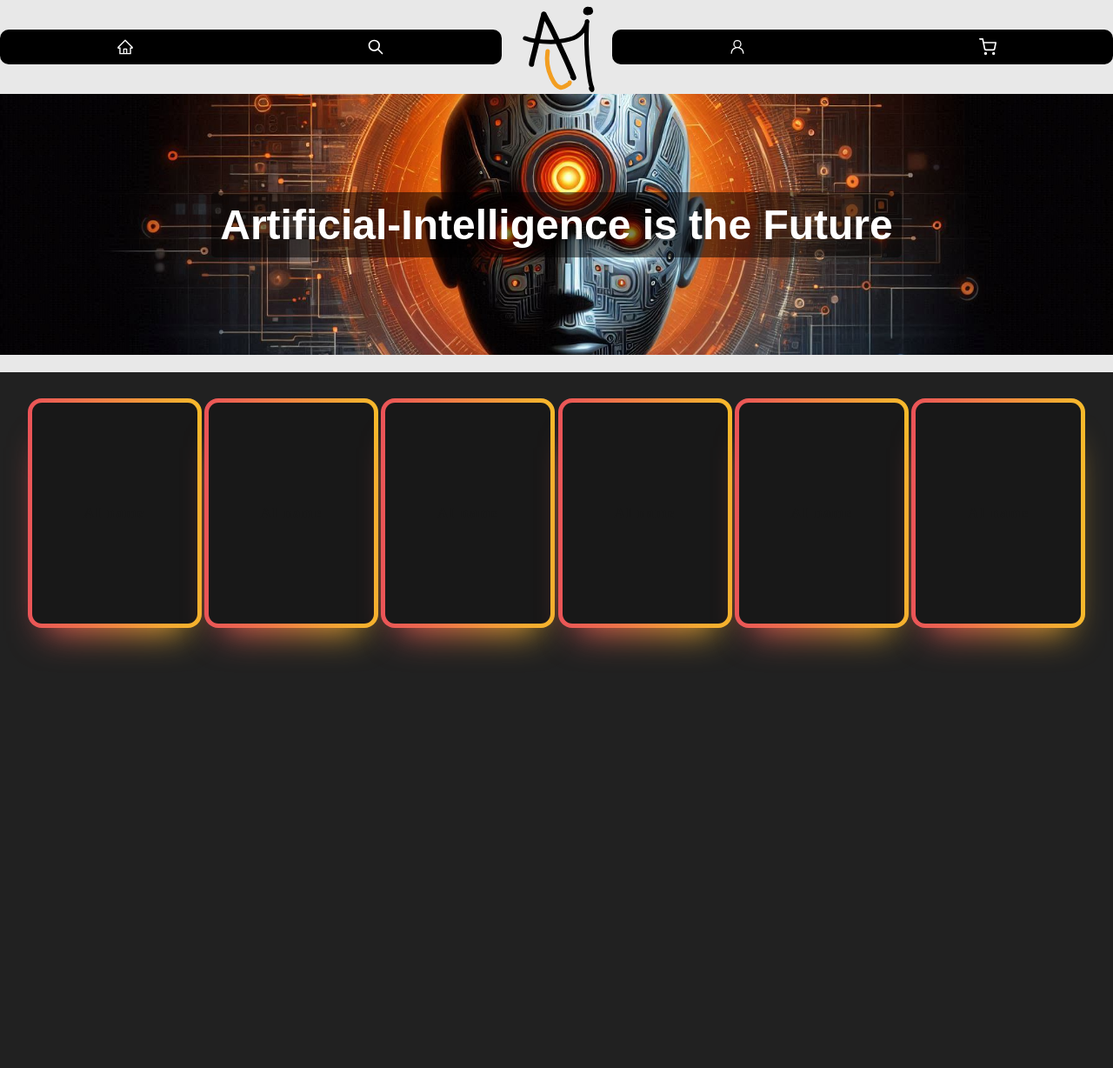
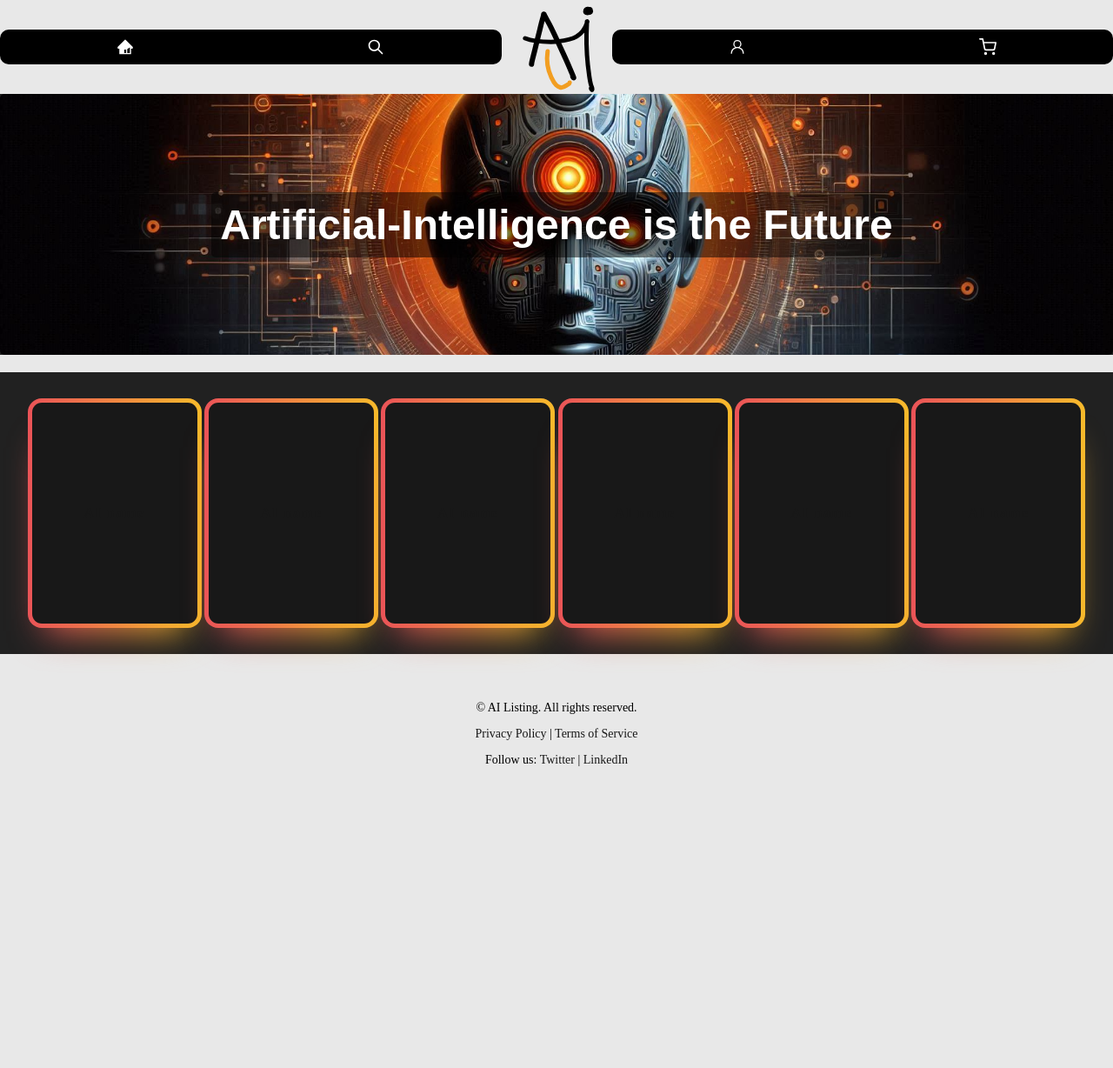
Before and after one commit to bbBUMmm/AIListing, a PHP site: page / in a window 1280 px wide. Shown: the whole page at 87% size. After the commit the page ends 881 px from the top, so only its background shows below. Run offline with PHP 8.4, Linux system fonts and the light colour scheme.

Commit message:
Added footer

```diff
--- a/helpers.php
+++ b/helpers.php
@@ -4,7 +4,7 @@
  * @param string $path
  * @return string
  */
-function getBasePath($path)
+function getBasePath(string $path = ''): string
 {
     return __DIR__ . '/' . $path;
 }
--- a/public/css/basic.css
+++ b/public/css/basic.css
@@ -9,38 +9,41 @@ body {
     stroke: none;
     background-color: transparent;
 }
+
 .wrapper{
     display: flex;
     align-items: center;
     justify-content: space-around;
 }
 
-img{
-    border-radius: 5px;
+.bg-img-wrapper {
+    position: relative;
+    display: flex;
+    align-items: center;
+    justify-content: center;
+    height: 300px;
+    width: 100%;
+    background-color: #212121;
+}
+
+.bg-img-wrapper img {
     height: 100%;
     width: 100%;
+    object-fit: cover;
+    border-radius: 5px;
 }
 
-.bg-img-wrapper{
-    display: flex;
-    height: 300px;
-    background-color: #212121;
-    align-items: center;
-    justify-content: center;
-
-    background-image: url('../imgs/Designer.jpeg');
-    background-size: cover;
-    background-position: center;
-    width: 100%;
+.bg-img-wrapper h1 {
+    position: absolute;
+    background-color: rgba(0, 0, 0, 0.5);
+    color: white;
+    padding: 10px;
+    border-radius: 5px;
+    font-size: 3em;
+    font-family: "Boston", sans-serif;
+    text-align: center;
 }
 
-.bg-img-wrapper h1{
-    background-color: rgba(0, 0, 0, 0.5); /* Полупрозрачный черный фон */
-    color: white; /* Цвет текста */
-    padding: 10px; /* Внутренние отступы для пространства вокруг текста */
-    border-radius: 5px; /* Закругление углов фона */
-    font-size: 3em; /* Размер шрифта */
-}
 .slogan-header{
     position: absolute;
     font-size: 35px;
@@ -52,28 +55,25 @@ img{
 }
 
 #Logo path {
-    transition: transform 0.05s ease-in-out; /* Плавное изменение позиции */
+    transition: transform 0.05s ease-in-out;
 }
 
-/* Эффект при наведении на каждую букву */
 #JLetter:hover {
-    transform: translateY(-8px); /* Поднимаем букву J */
+    transform: translateY(-8px);
 }
 
 #LLetter:hover {
-    transform: translateY(-6px); /* Поднимаем букву L */
+    transform: translateY(-6px);
 }
 
 #ALetter:hover {
-    transform: translateY(-4px); /* Поднимаем букву A */
+    transform: translateY(-4px);
 }
 
 #Dot:hover {
     transform: translateY(-7px);
 }
 .body2{
-    /*padding-top:20px;*/
-    height: 100%;
     width: 100%;
     background-color: #212121;
 }
@@ -84,3 +84,18 @@ img{
     display: flex;
     justify-content: space-around;
 }
+
+footer {
+    padding: 20px;
+    text-align: center;
+    font-size: 14px;
+}
+
+footer a {
+    text-decoration: none;
+    color: #181818;
+}
+
+footer a:hover {
+    text-shadow: #FC0 1px 0 10px;
+}
--- a/view/home.view.php
+++ b/view/home.view.php
@@ -1,14 +1,6 @@
 <?php
+require getBasePath('view/partials/head.php')
 ?>
-<!--/* From Uiverse.io by faxriddin20 */-->
-<html lang="en">
-    <head>
-        <title>AI List</title>
-        <link rel="stylesheet" href="../public/css/uiverse.css">
-        <link rel="stylesheet" href="../public/css/basic.css">
-        <link rel="stylesheet" href="../public/css/card.css">
-    </head>
-    <body>
 <div class="wrapper">
     <div class="button-container1">
         <button class="button">
@@ -23,7 +15,11 @@
                     xmlns="http://www.w3.org/2000/svg"
             >
                 <path
-                                d="M946.5 505L560.1 118.8l-25.9-25.9a31.5 31.5 0 0 0-44.4 0L77.5 505a63.9 63.9 0 0 0-18.8 46c.4 35.2 29.7 63.3 64.9 63.3h42.5V940h691.8V614.3h43.4c17.1 0 33.2-6.7 45.3-18.8a63.6 63.6 0 0 0 18.7-45.3c0-17-6.7-33.1-18.8-45.2zM568 868H456V664h112v204zm217.9-325.7V868H632V640c0-22.1-17.9-40-40-40H432c-22.1 0-40 17.9-40 40v228H238.1V542.3h-96l370-369.7 23.1 23.1L882 542.3h-96.1z"
+                        d="M946.5 505L560.1 118.8l-25.9-25.9a31.5 31.5 0 0 0-44.4 0L77.5 505a63.9 63.9 0 0 0-18.8
+                        46c.4 35.2 29.7 63.3 64.9 63.3h42.5V940h691.8V614.3h43.4c17.1 0 33.2-6.7 45.3-18.8a63.6 63.6
+                        0 0 0 18.7-45.3c0-17-6.7-33.1-18.8-45.2zM568 868H456V664h112v204zm217.9-325.7V868H632V640c0-
+                        22.1-17.9-40-40-40H432c-22.1 0-40 17.9-40 40v228H238.1V542.3h-96l370-369.7 23.1 23.1L882 542.
+                        3h-96.1z"
                 ></path>
             </svg>
         </button>
@@ -48,7 +44,6 @@
         </button>
     </div>
     <button class="logo-btn">
-<!--                <img src="../public/imgs/Снимок%20экрана%202024-09-25%20164206.png" alt="img">-->
         <svg width="115" height="106" viewBox="0 0 115 106" fill="none" xmlns="http://www.w3.org/2000/svg">
             <g id="Logo">
                 <path id="JLetter" d="M20.8814 42.9967C30.3862 46.8391 40.602 47.1663 50.7007 47.1663C57.6264 47.1663 64.4612 45.9609 71.212 44.4287C77.3402 43.0377 82.8757 39.9334 86.8903 35.0786C88.0902 33.6275 88.9563 32.0536 89.8701 30.414C90.807 28.7331 91.346 27.174 92.0392 25.3915C92.1331 25.1498 92.7976 24.023 92.4814 23.7068C92.2373 23.4627 91.9549 23.7366 91.9549 23.9805C91.9549 28.9441 91.5912 33.9155 91.5022 38.8797C91.2215 54.5373 92.282 69.9094 94.5452 85.4092C95.1185 89.3355 95.6233 93.3723 96.8616 97.16C97.1628 98.0813 97.563 98.9713 97.8514 99.8977C97.9347 100.165 98.3206 102.467 97.8093 102.467C97.3437 102.467 96.6932 101.022 96.6932 100.614" stroke="black" stroke-width="5" stroke-linecap="round"/>
@@ -57,7 +52,6 @@
                 <path id="ALetter" d="M28.273 72.7528C28.3974 70.7125 28.9588 68.7878 29.4734 66.8142C30.8408 61.569 32.1723 56.3185 33.4114 51.0411C34.8347 44.9788 36.3377 38.9436 37.8758 32.9095C38.8192 29.2084 39.5334 25.4402 40.6661 21.7904C41.1541 20.2181 41.6416 18.6648 41.9823 17.0522C42.0858 16.5622 42.0946 15.7458 42.393 15.3148C42.6369 14.9624 42.8691 16.0296 43.0668 16.4099C45.4388 20.9714 48.1142 25.3501 50.4058 29.9613C56.5777 42.3799 62.2221 55.0866 68.0321 67.6776C71.0914 74.3075 73.8375 81.082 76.6452 87.8204C77.2872 89.3613 76.1735 87.8395 75.8449 87.3466" stroke="black" stroke-width="6" stroke-linecap="round"/>
             </g>
         </svg>
-
     </button>
     <div class="button-container2">
         <button class="button">
@@ -101,7 +95,7 @@
 </div>
 <div class="bg-img-wrapper">
     <h1 class="slogan-header">Artificial-Intelligence is the Future</h1>
-<!--            <img src="../public/imgs/digital-art-ai-technology-background.jpg" alt="hello">-->
+    <img src="../public/css/imgs/Designer.jpeg" alt="hello">
 </div>
 <div class="body2">
     <div class="card-wrapper">
@@ -137,5 +131,17 @@
         </div>
     </div>
 </div>
+<footer>
+    <p>&copy; AI Listing. All rights reserved.</p>
+    <p>
+        <a href="/privacy-policy">Privacy Policy</a> |
+        <a href="/terms-of-service">Terms of Service</a>
+    </p>
+    <p>Follow us:
+        <a href="https://twitter.com/yourprofile" target="_blank">Twitter</a> |
+        <a href="https://linkedin.com/yourprofile" target="_blank">LinkedIn</a>
+    </p>
+</footer>
+
 </body>
 </html>
--- /dev/null
+++ b/view/partials/head.php
@@ -0,0 +1,8 @@
+<html lang="en">
+<head>
+    <title>AI List</title>
+    <link rel="stylesheet" href="../../public/css/basic.css">
+    <link rel="stylesheet" href="../../public/css/uiverse.css">
+    <link rel="stylesheet" href="../../public/css/card.css">
+</head>
+<body>
```
Also changed, not shown: public/css/imgs/Designer.jpeg (renamed from public/imgs/Designer.jpeg), 1 other file. Lines whose indentation alone changed are shown as unchanged.
